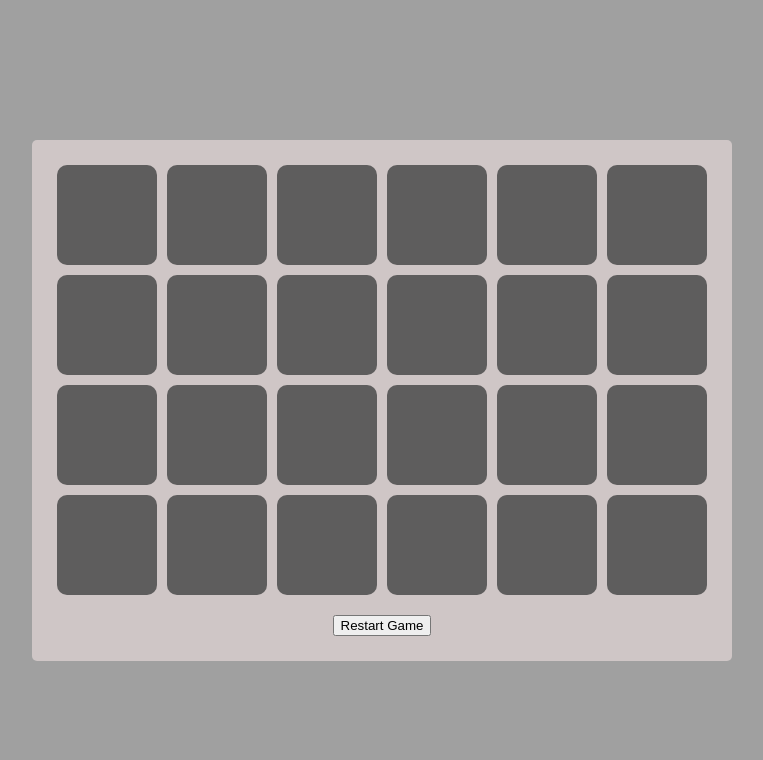
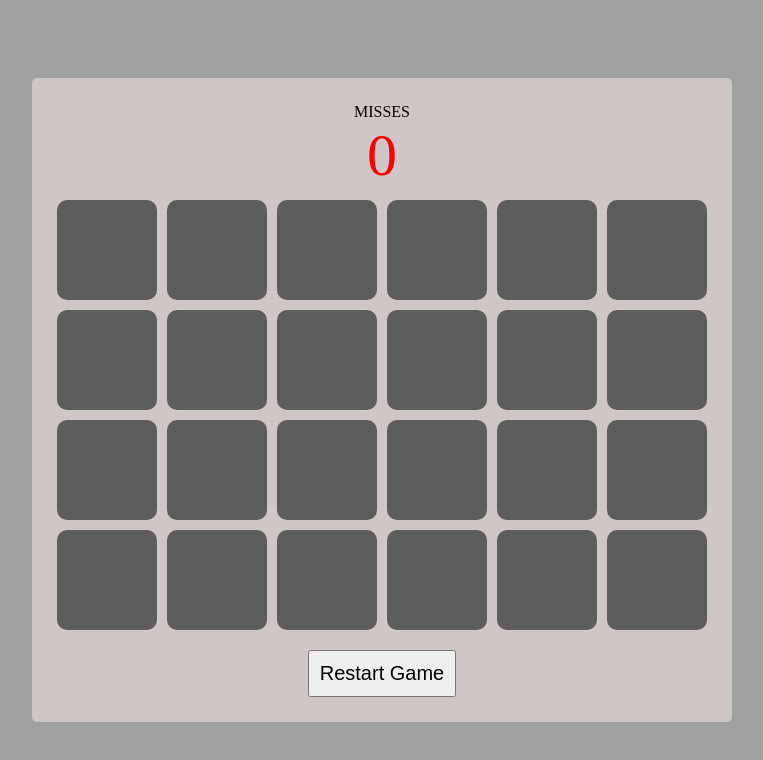
Before and after one commit to Pawo0/JS, a plain HTML site: page memory_game/index.html in a window 1280 px wide. Shown: the whole page, without its empty margins (258-1021 px from the left). Drawn offline with Linux system fonts and the light colour scheme.

Commit message:
added score and reset

```diff
--- a/memory_game/index.html
+++ b/memory_game/index.html
@@ -7,9 +7,10 @@
 </head>
 <body>
     <div id="container">
-        <div id="grid">
-        </div>
-        <button id="restartBtn">Restart Game</button>
+        <div>MISSES</div>
+        <div id="info_score">0</div>
+        <div id="grid"></div>
+        <button id="restartBtn" onclick="startGame()">Restart Game</button>
     </div>
 
 <script src="index.js"></script>
--- a/memory_game/index.js
+++ b/memory_game/index.js
@@ -14,8 +14,19 @@ let cardArray = [
     {id: 'c11', value: '🐦‍'},
     {id: 'c12', value: '😻'}
 ]
+cardArray = cardArray.flatMap(el => [el, el])
 const grid = document.getElementById('grid');
+const info_score = document.getElementById('info_score');
+let score = 0;
 
+window.addEventListener('DOMContentLoaded', startGame)
+
+function startGame(){
+    info_score.textContent = '0';
+    score = 0;
+    shuffle(cardArray);
+    createBoard();
+}
 
 function shuffle(cards) {
     for (let i = cards.length - 1; i > 0; i--) {
@@ -25,6 +36,7 @@ function shuffle(cards) {
 }
 
 function createBoard() {
+    grid.innerHTML = '';
     cardArray.forEach((card) => {
         let cardElement = document.createElement('div');
         cardElement.classList.add("card");
@@ -47,21 +59,18 @@ function flipCard() {
 }
 
 function checkForMatch() {
+
     if (cardsChosen[0].id === cardsChosen[1].id) {
         cardsChosen.forEach(card => {
             card.classList.add('matched')
             cardsMatched.push(card);
         })
     } else {
+        score += 1;
+        info_score.textContent = score;
         cardsChosen.forEach(card => {
             card.classList.remove("flip");
         })
     }
     cardsChosen.length = 0;
 }
-
-window.addEventListener('DOMContentLoaded', () => {
-    cardArray = cardArray.flatMap(el => [el, el])
-    shuffle(cardArray);
-    createBoard();
-})
--- a/memory_game/style.css
+++ b/memory_game/style.css
@@ -44,3 +44,12 @@ body {
 .matched {
     background-color: #a19a9a;
 }
+#restartBtn{
+    font-size: 20px;
+    padding: 10px;
+}
+#info_score{
+    font-size: 60px;
+    padding: 0 10px 10px 10px;
+    color: red;
+}
```
